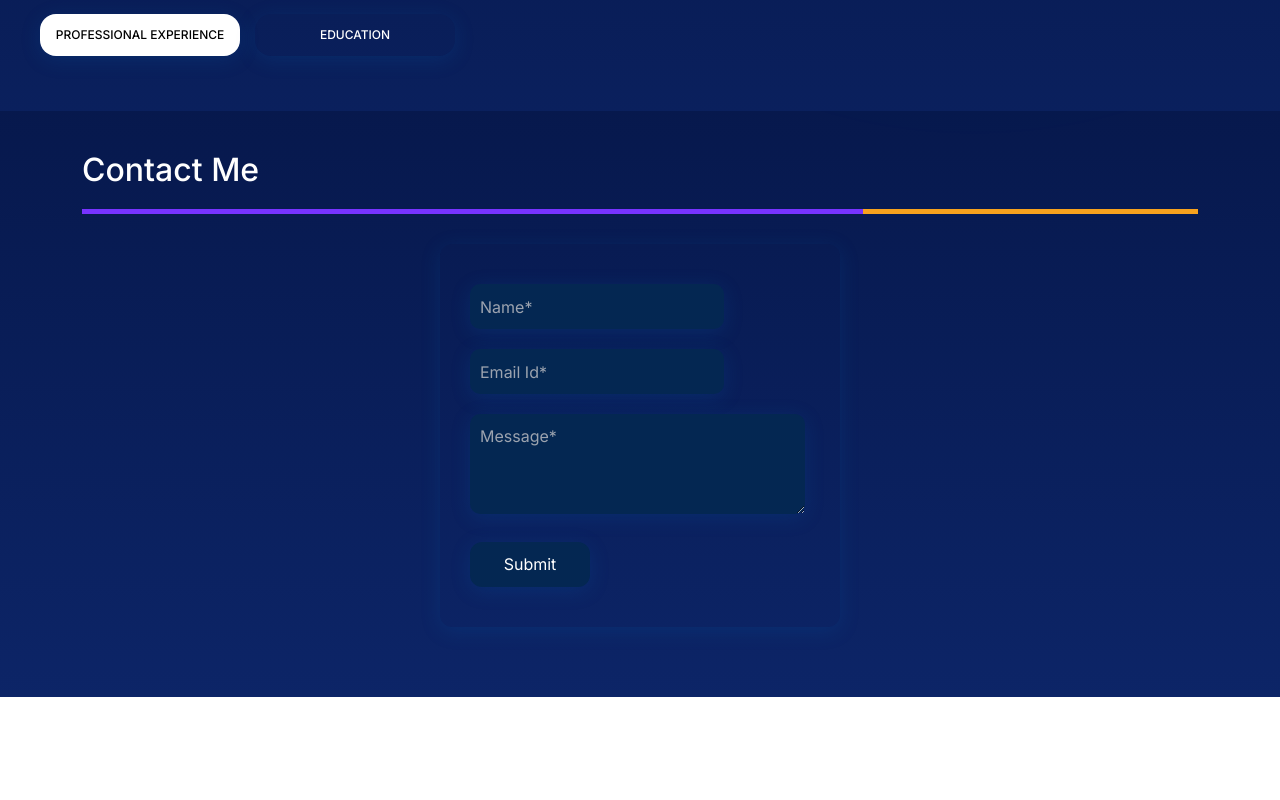
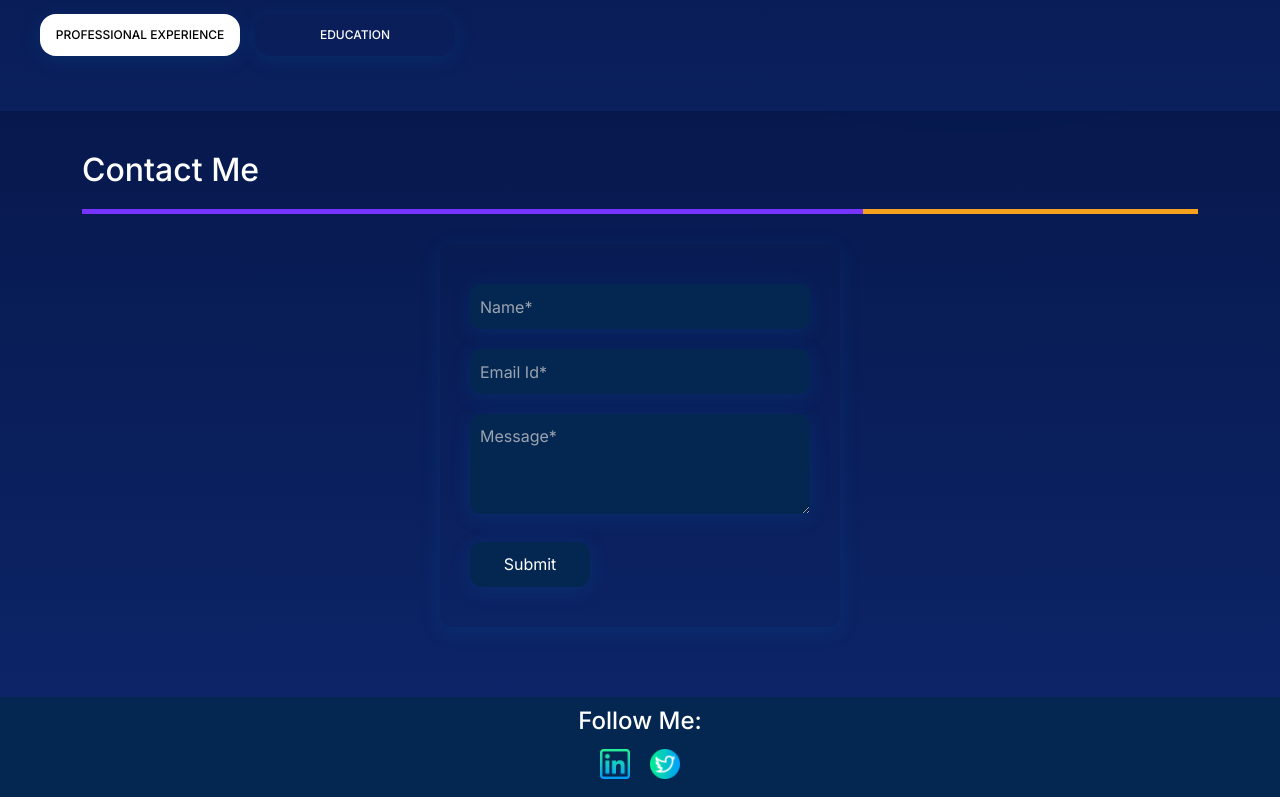
Before and after one commit to Thatipamula19/portfolio, a Next.js app: page / in a window 1280 px wide. Shown: the part 897-1697 px from the top of the page. Before the commit the page ends 1594 px from the top, so only its background shows below. Built offline with nearby package versions, Linux system fonts and the light colour scheme.

Commit message:
footer added

```diff
--- a/src/components/HomePage/contact/contact.module.css
+++ b/src/components/HomePage/contact/contact.module.css
@@ -29,6 +29,7 @@
 }
 .input{
     height: 45px;
+    width: 100%;
     border: none;
     border-radius: 10px;
     margin-bottom: 20px;
@@ -38,6 +39,7 @@
 }
 .textarea{
     height: 100px;
+    width: 100%;
     border: none;
     border-radius: 10px;
     margin-bottom: 20px;
@@ -56,3 +58,8 @@
     text-align: center;
     box-shadow: 0px 4px 20px 0px rgba(0, 96, 169, 0.20);
 }
+@media only screen and (min-width: 320px) and (max-width: 576px) {
+    .form{
+        width: 330px;
+    }
+}
--- /dev/null
+++ b/src/components/HomePage/footer/Footer.jsx
@@ -0,0 +1,31 @@
+import React from 'react'
+import classes from './footer.module.css';
+const Footer = () => {
+    return (
+        <div className={`${classes?.footer}`}>
+            <div className="container">
+                <div className="row">
+                    <div className="col-lg-12 col-md-12 col-12">
+                        <div className="text-center">
+                            <h4 className={`${classes?.head}`}>Follow Me:</h4>
+                            <ul className={`${classes?.list}`}>
+                                <li>
+                                    <a href="https://www.linkedin.com/in/thatipamula-venkatesh-a54830215/" target="_blank">
+                                        <img className={`${classes?.icon}`} src="/footer/linkedin.png" alt="" />
+                                    </a>
+                                </li>
+                                <li>
+                                    <a href="https://twitter.com/THATIPAMULA10" target="_blank">
+                                        <img className={`${classes?.icon}`} src="/footer/twitter.png" alt="" />
+                                    </a>
+                                </li>
+                            </ul>
+                        </div>
+                    </div>
+                </div>
+            </div>
+        </div>
+    )
+}
+
+export default Footer
--- /dev/null
+++ b/src/components/HomePage/footer/footer.module.css
@@ -0,0 +1,26 @@
+.footer {
+    background: #042752;
+    height: 100px;
+}
+.head{
+    color: #fff;
+    padding: 10px 0px 0px 0px;
+}
+.link_body{
+    display: flex;
+    justify-content: center;
+    align-items: center;
+}
+.list{
+    display: flex;
+    justify-content: center;
+    align-items: center;
+    padding: 0;
+}
+.list li{
+    padding: 5px 10px;
+}
+.icon{
+    width: 30px;
+    height: 30px;
+}
--- a/src/components/HomePage/index.jsx
+++ b/src/components/HomePage/index.jsx
@@ -4,6 +4,7 @@ import Navbar from './navBar/NavBar'
 import Experiences from './experience/Experiences'
 import ProfExp from './profExp/ProfExp'
 import Contact from './contact/Contact'
+import Footer from './footer/Footer'
 
 const HomePage = () => {
   return (
@@ -13,6 +14,7 @@ const HomePage = () => {
           <Experiences />
           <ProfExp />
           <Contact />
+          <Footer />
       </>
   )
 }
```
Also changed, not shown: public/footer/linkedin.png (added), public/footer/twitter.png (added).
